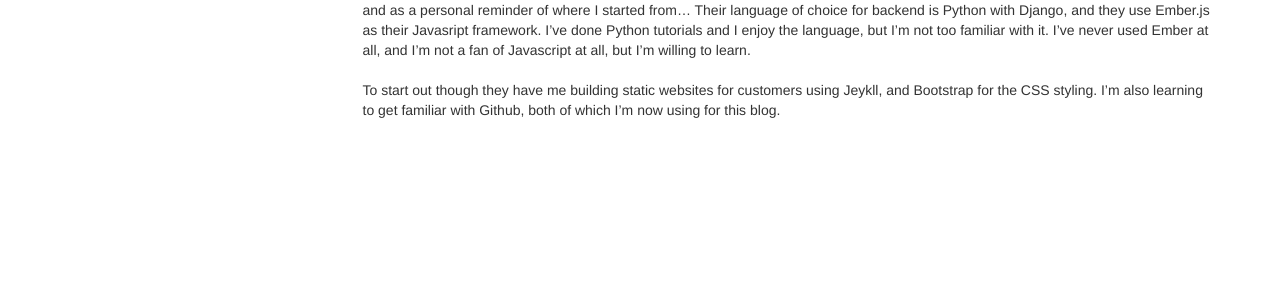
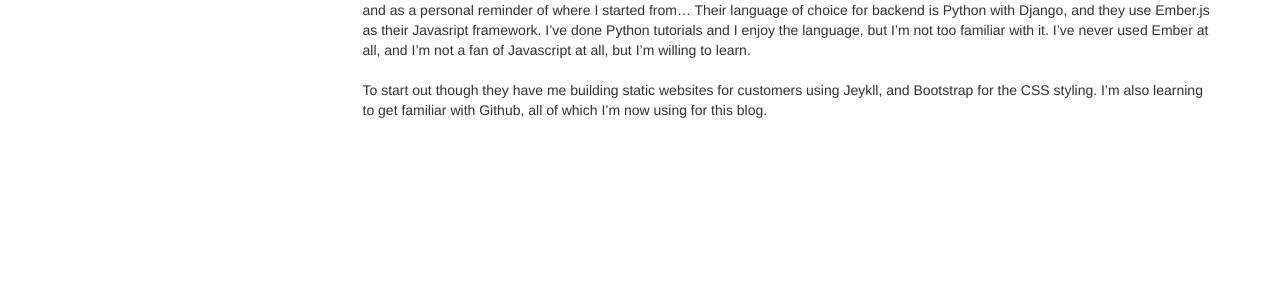
Before and after one commit to TayHobbs/TayHobbs.github.io, a Jekyll site: the page built from _posts/2014-08-01-welcome-to-jekyll.markdown, in a window 1280 px wide. Shown: the part 252-546 px from the top of the page. Built offline with Jekyll 4.4.1, drawn with Linux system fonts in a browser that asks for light colours; nearby versions of some CDN libraries.

Commit message:
New post:Paired Programming

```diff
--- a/_posts/2014-08-01-welcome-to-jekyll.markdown
+++ b/_posts/2014-08-01-welcome-to-jekyll.markdown
@@ -10,4 +10,4 @@
 I've done Python tutorials and I enjoy the language, but I'm not too familiar with it.
 I've never used Ember at all, and I'm not a fan of Javascript at all, but I'm willing to learn.
 
-To start out though they have me building static websites for customers using Jeykll, and Bootstrap for the CSS styling. I'm also learning to get familiar with Github, both of which I'm now using for this blog.
+To start out though they have me building static websites for customers using Jeykll, and Bootstrap for the CSS styling. I'm also learning to get familiar with Github, all of which I'm now using for this blog.
```
Also changed, not shown: _posts/2014-08-03-paired-programming.markdown (added, +22 -0 lines).
